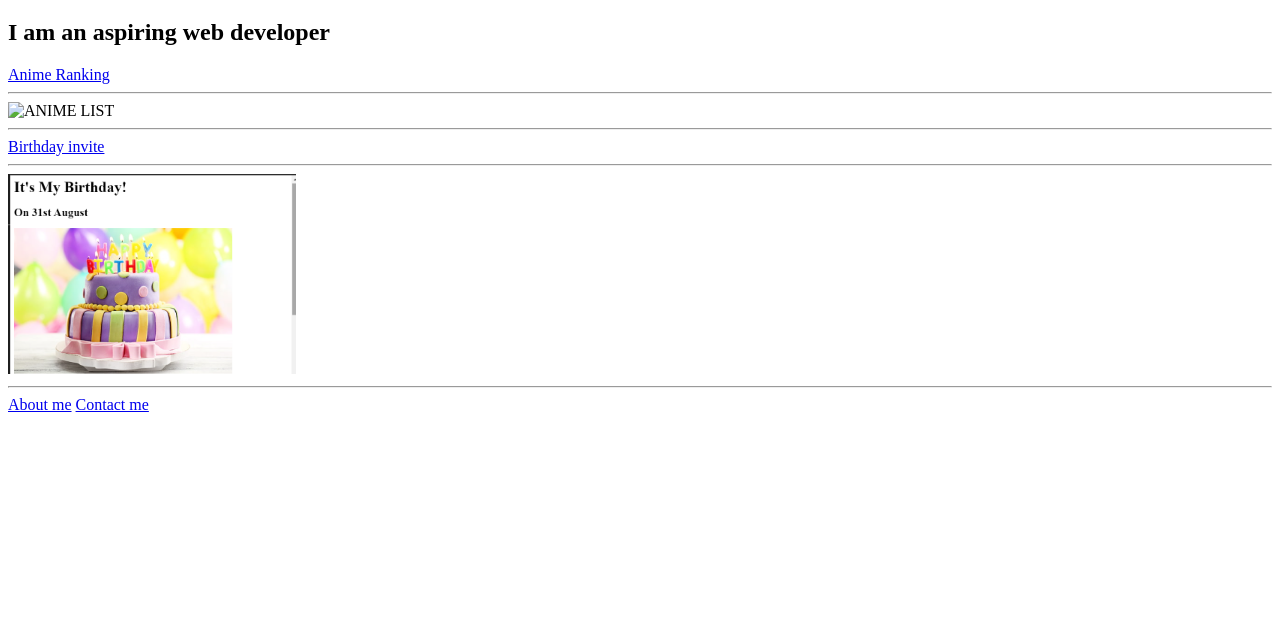
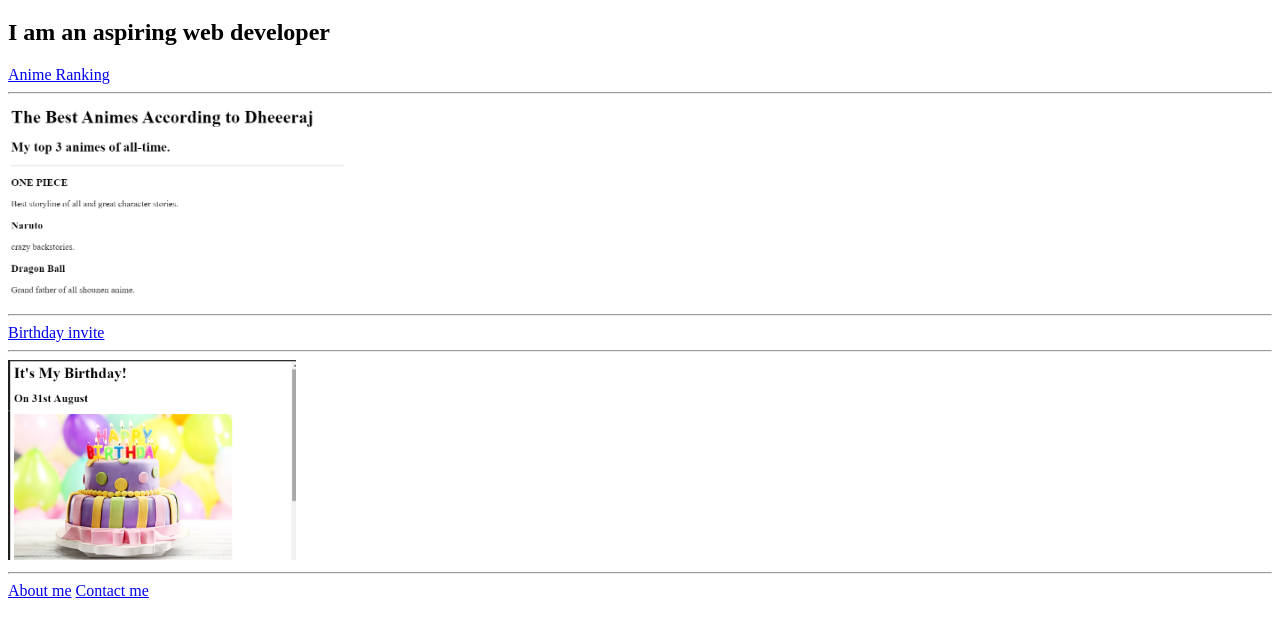
Before and after one commit to HELLOGUYZ1234/html-portfolio, a plain HTML site: page index.html in a window 1280 px wide. Shown: the part 61-698 px from the top of the page. Drawn offline with Linux system fonts and the light colour scheme.

Commit message:
Update index.html

```diff
--- a/index.html
+++ b/index.html
@@ -25,7 +25,7 @@ https://developer.mozilla.org/en-US/docs/Web/HTML/Element/img#attr-height -->
         <h2>I am an aspiring web developer</h2>
         <a href="./public/anime-ranking.html"> Anime Ranking</a>
         <hr />
-        <img src="./assets/images/anime.png/" height="200" alt="ANIME LIST" />
+        <img src="./assets/images/anime.png" height="200" alt="ANIME LIST" />
         <hr />
         <a href="./public/birthday-invite.html">Birthday invite</a>
         <hr />
```
